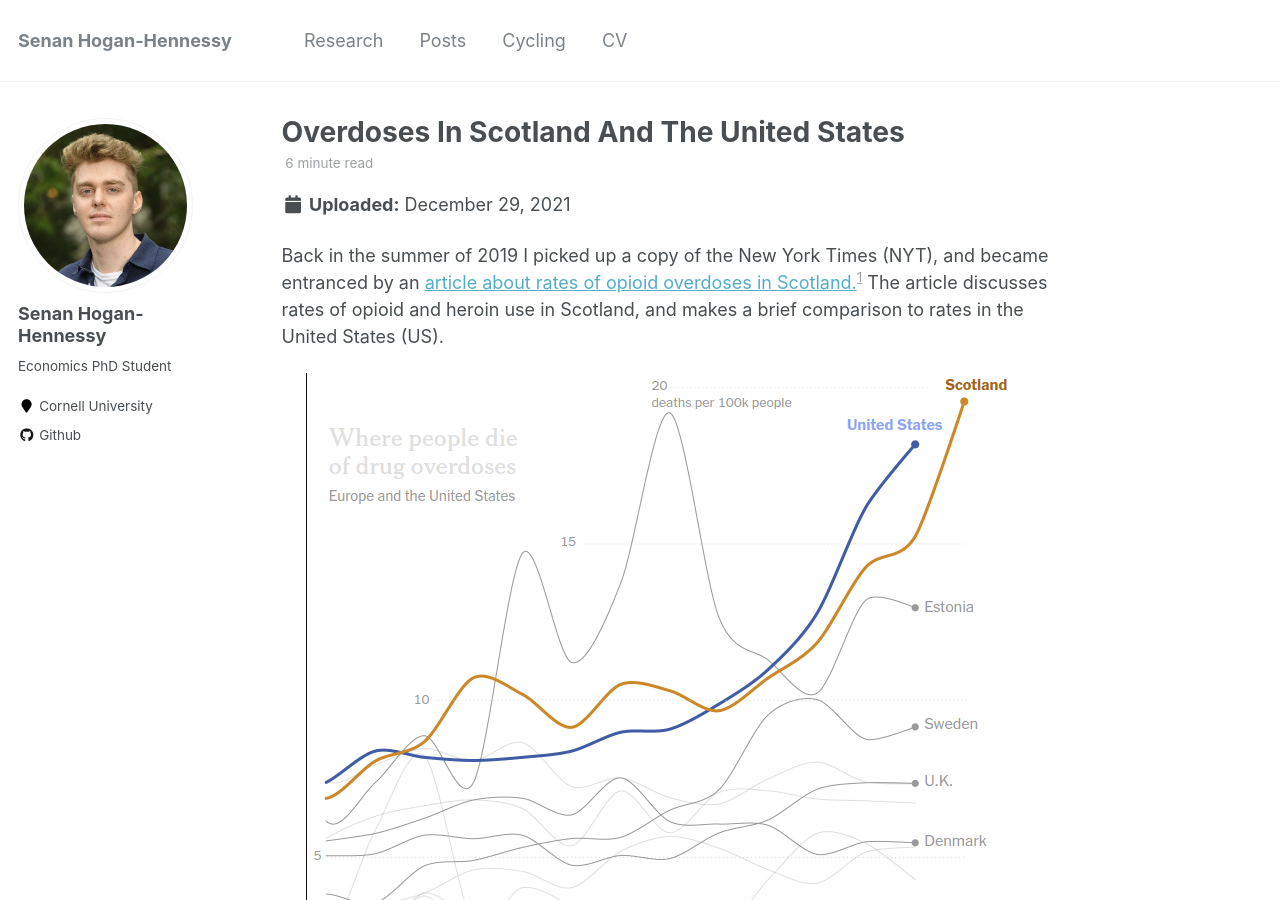
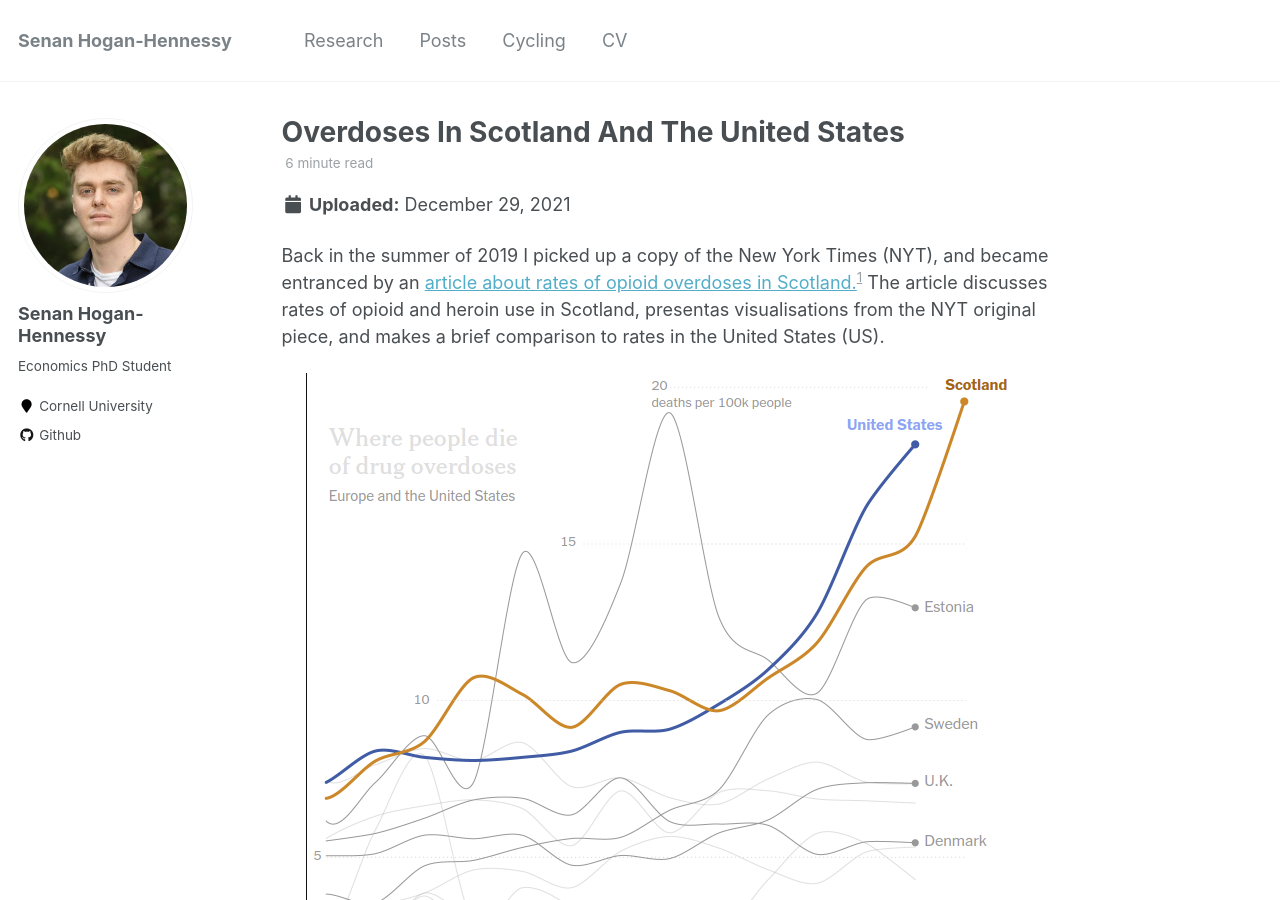
Before and after one commit to shoganhennessy/shoganhennessy.github.io, a Jekyll site: the page built from _posts/2021-12-29-overdoses-in-scotland-and-the-united-states.md, in a window 1280 px wide and 900 px high. Built offline with Jekyll 4.4.1, drawn with Linux system fonts in a browser that asks for light colours.

```diff
--- a/_posts/2021-12-29-overdoses-in-scotland-and-the-united-states.md
+++ b/_posts/2021-12-29-overdoses-in-scotland-and-the-united-states.md
@@ -1,5 +1,5 @@
 Back in the summer of 2019 I picked up a copy of the New York Times (NYT), and became entranced by an [article about rates of opioid overdoses in Scotland.](https://www.nytimes.com/2019/08/07/world/europe/scotland-heroin-deaths.html)[^1]
-The article discusses rates of opioid and heroin use in Scotland, and makes a brief comparison to rates in the United States (US).
+The article discusses rates of opioid and heroin use in Scotland, presentas visualisations from the NYT original piece, and makes a brief comparison to rates in the United States (US).
 
 <p align="center">
 <img src="../files/posts/2021-12-29-overdoses-in-scotland-and-the-united-states-files/nyt-graph-overdose.png" style="display: block; margin: auto;" />
```
